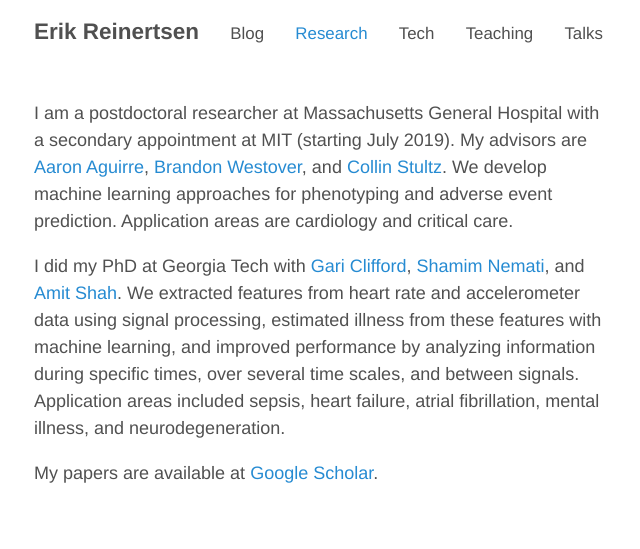
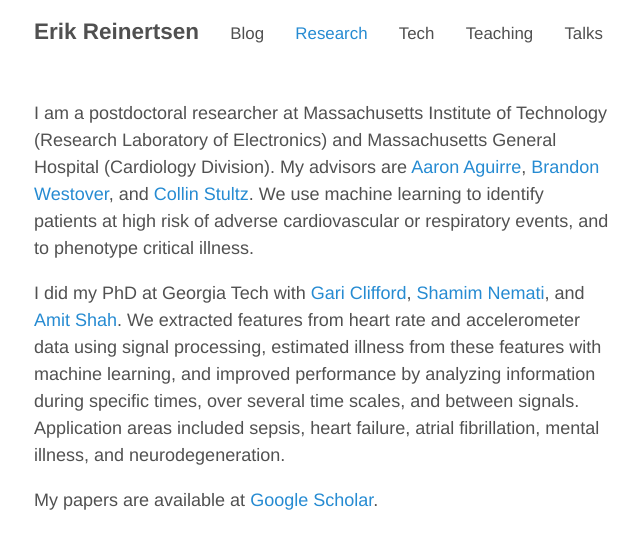
Before and after one commit to erikr/erikr.github.io, a Jekyll site: the page built from research.md, in a window 1280 px wide. Shown: the top 549 px of the page, without its empty margins (318-958 px from the left). Built offline with Jekyll 4.4.1, drawn with Linux system fonts in a browser that asks for light colours; nearby versions of some CDN libraries; comment, search, counter and statistics services are not loaded.

Commit message:
revised research description

```diff
--- a/research.md
+++ b/research.md
@@ -4,7 +4,7 @@
 title: "Research"
 ---
 
-I am a postdoctoral researcher at Massachusetts General Hospital with a secondary appointment at MIT (starting July 2019). My advisors are [Aaron Aguirre](https://connects.catalyst.harvard.edu/Profiles/display/Person/10465), [Brandon Westover](https://connects.catalyst.harvard.edu/Profiles/display/Person/84202), and [Collin Stultz](http://imes.mit.edu/people/faculty/stultz-collin/). We develop machine learning approaches for phenotyping and adverse event prediction. Application areas are cardiology and critical care.
+I am a postdoctoral researcher at Massachusetts Institute of Technology (Research Laboratory of Electronics) and Massachusetts General Hospital (Cardiology Division). My advisors are [Aaron Aguirre](https://connects.catalyst.harvard.edu/Profiles/display/Person/10465), [Brandon Westover](https://connects.catalyst.harvard.edu/Profiles/display/Person/84202), and [Collin Stultz](http://imes.mit.edu/people/faculty/stultz-collin/). We use machine learning to identify patients at high risk of adverse cardiovascular or respiratory events, and to phenotype critical illness.
 
 I did my PhD at Georgia Tech with [Gari Clifford](http://gdclifford.info/people/gari), [Shamim Nemati](http://nematilab.info/people/shamim/index.html), and [Amit Shah](https://www.sph.emory.edu/faculty/profile/#AJSHAH3). We extracted features from heart rate and accelerometer data using signal processing, estimated illness from these features with machine learning, and improved performance by analyzing information during specific times, over several time scales, and between signals. Application areas included sepsis, heart failure, atrial fibrillation, mental illness, and neurodegeneration.
 
```
Also changed, not shown: index.md (+1 -1 lines).
